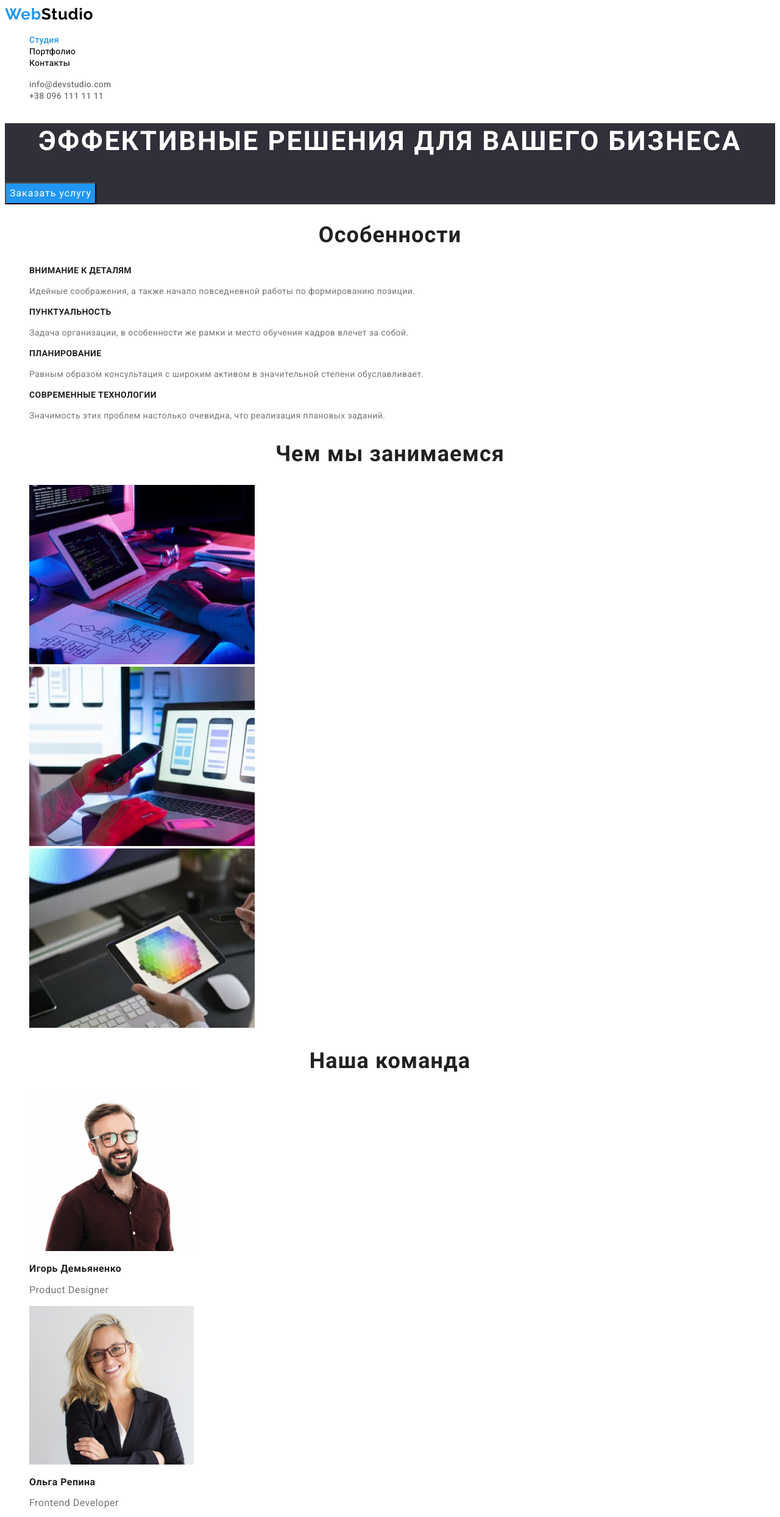
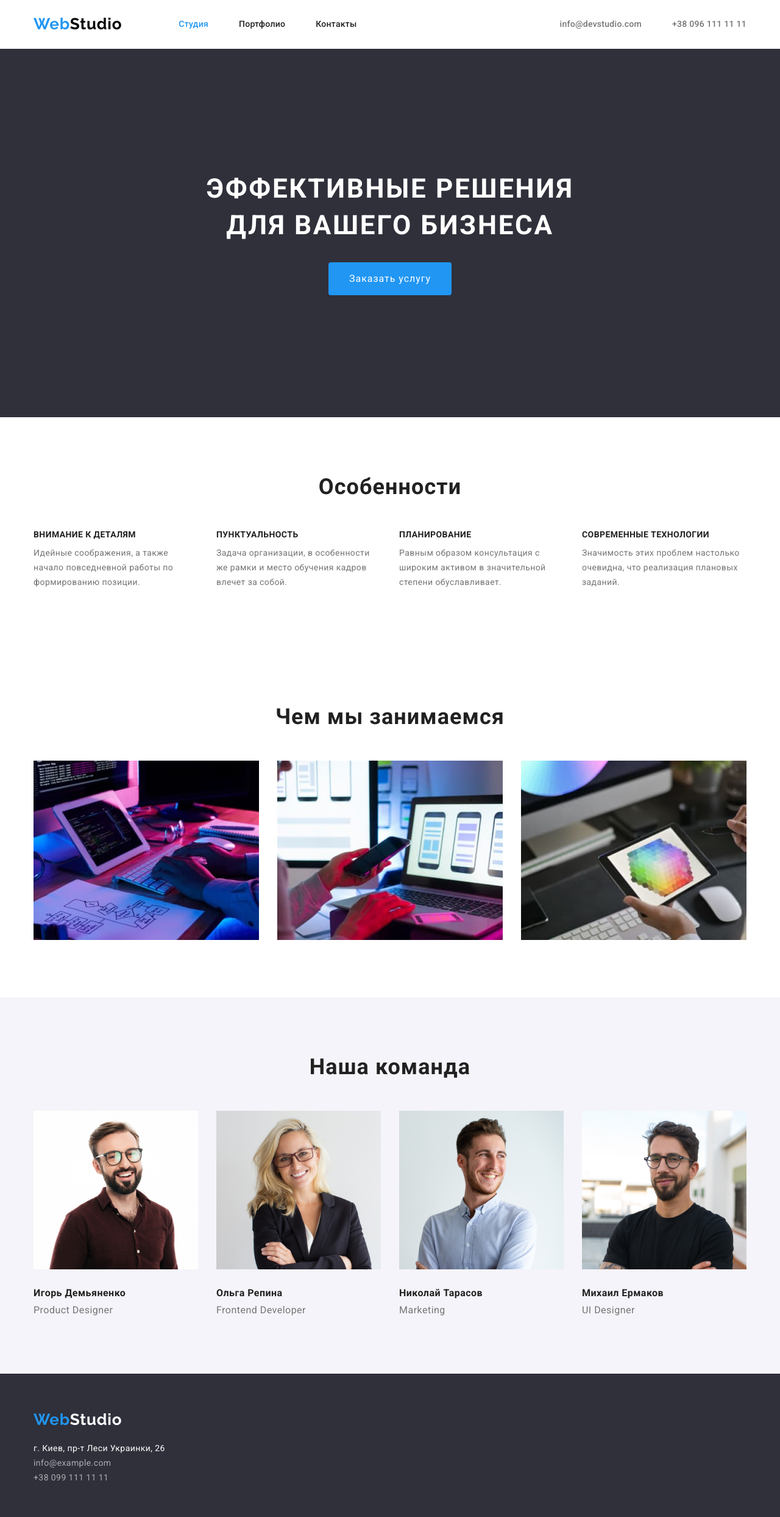
Before and after one commit to olegscherbak/goit-markup-hw-03, a plain HTML site: page index.html in a window 1280 px wide. Shown: the top 2487 px of the page at 61% size. Drawn offline with nearby package versions, Linux system fonts and the light colour scheme.

Commit message:
готово

```diff
--- a/css/style.css
+++ b/css/style.css
@@ -6,6 +6,30 @@
   --background: #2f303a;
   --hero-color: #ffffff;
   --contact-color: rgba(255, 255, 255, 0.6);
+  --btn-color: #f5f4fa;
+  --product-color: #eeeeee;
+}
+
+h1,
+h2,
+h3,
+h4,
+h5,
+h6,
+p {
+  margin-top: 0;
+  margin-bottom: 0;
+}
+
+ul,
+ol {
+  margin-top: 0;
+  margin-bottom: 0;
+  padding-left: 0;
+}
+
+img {
+  display: block;
 }
 
 body {
@@ -13,7 +37,40 @@ body {
   color: var(--title-color);
 }
 
+li {
+  list-style-type: none;
+}
+
+.section {
+  padding-top: 94px;
+  padding-bottom: 94px;
+}
+.container {
+  width: 1200px;
+  padding-right: 15px;
+  padding-left: 15px;
+  margin: 0 auto;
+}
+.header-container {
+  display: flex;
+  align-items: center;
+  justify-content: space-between;
+}
+.navigation {
+  display: flex;
+  align-items: center;
+}
+
+.list-navigation {
+  display: flex;
+}
 /* ========== HEADER ========== */
+
+.header {
+  padding-top: 24px;
+  padding-bottom: 25px;
+}
+
 .link-logo {
   font-family: Raleway;
   font-size: 26px;
@@ -28,9 +85,10 @@ body {
   line-height: 1.19;
   letter-spacing: 0.03em;
   color: var(--logo-color);
+  margin-right: 93px;
 }
-.list-navigation-item {
-  list-style-type: none;
+.list-navigation-item:not(:last-child) {
+  margin-right: 50px;
 }
 .link {
   font-weight: 500;
@@ -60,11 +118,17 @@ body {
 .link-contact:focus {
   color: var(--accent-color);
 }
+.mail {
+  margin-right: 50px;
+}
+
 /* ========== END HEADER ========== */
 
 /* ========== SECTION MAIN ========== */
 .section-main {
   background: var(--background);
+  padding-top: 200px;
+  padding-bottom: 200px;
 }
 .hero-title {
   font-size: 44px;
@@ -78,13 +142,19 @@ body {
   font-family: inherit;
   font-size: 16px;
   line-height: 1.87;
-  display: flex;
   align-items: center;
   text-align: center;
   letter-spacing: 0.06em;
   color: var(--hero-color);
   background: var(--accent-color);
   cursor: pointer;
+  display: block;
+  margin-top: 30px;
+  margin-left: auto;
+  margin-right: auto;
+  padding: 10px 32px;
+  border-color: transparent;
+  border-radius: 4px;
 }
 /* ========== END SECTION MAIN ========== */
 
@@ -95,6 +165,7 @@ body {
   text-align: center;
   letter-spacing: 0.03em;
   color: var(--head-color);
+  margin-bottom: 50px;
 }
 .section-features-title {
   font-size: 14px;
@@ -102,6 +173,11 @@ body {
   letter-spacing: 0.03em;
   text-transform: uppercase;
   color: var(--head-color);
+  margin-bottom: 10px;
+  width: 270px;
+}
+.specifics-list:not(:last-child) {
+  margin-right: 30px;
 }
 .section-features-item {
   list-style-type: none;
@@ -112,10 +188,17 @@ body {
   letter-spacing: 0.03em;
   color: var(--title-color);
 }
+.specifics {
+  display: flex;
+  justify-content: space-between;
+}
 /* ========== END SECTION FEATURES ========== */
 
 /* ========== SECTION WORD ========== */
 .section-work-item {
+  flex-basis: calc(100% - 90px) / 3;
+  margin-left: 30px;
+  margin-top: 30px;
   list-style-type: none;
 }
 /* ========== END SECTION WORD ========== */
@@ -126,6 +209,10 @@ body {
   line-height: 1.18;
   letter-spacing: 0.03em;
   color: var(--head-color);
+  margin-bottom: 10px;
+}
+.master-team {
+  padding-top: 30px;
 }
 .section-team-paragraf {
   font-size: 16px;
@@ -133,14 +220,32 @@ body {
   letter-spacing: 0.03em;
   color: var(--title-color);
 }
+.master {
+  display: flex;
+  flex-wrap: wrap;
+  margin-left: -30px;
+  margin-top: -30px;
+}
 .section-team-item {
   list-style-type: none;
+  flex-basis: calc(100% - 120px) / 4;
+  margin-left: 30px;
+  margin-top: 30px;
+}
+.section-team {
+  background: #f5f4fa;
 }
 /* ========== END SECTION TEAM ========== */
 
 /* ========== FOOTER ========== */
 .footer {
   background: var(--background);
+  padding-top: 60px;
+  padding-bottom: 60px;
+}
+
+address {
+  margin-top: 20px;
 }
 .link-logo-white {
   color: var(--hero-color);
@@ -176,7 +281,11 @@ body {
   line-height: 1.62;
   text-align: center;
   letter-spacing: 0.03em;
-  color: var(--head-color);
+  padding-right: 22px;
+  padding-left: 22px;
+  background: var(--btn-color);
+  border-radius: 4px;
+  border-color: transparent;
 }
 .portfolio-btn:hover,
 .portfolio-btn:focus {
@@ -200,3 +309,33 @@ body {
   letter-spacing: 0.03em;
   color: var(--title-color);
 }
+.portfolio {
+  display: flex;
+  flex-wrap: wrap;
+  margin-left: -30px;
+  margin-top: -30px;
+}
+.portfolio-lis {
+  list-style-type: none;
+  flex-basis: calc(100% - 270px) / 9;
+  margin-left: 30px;
+  margin-top: 30px;
+}
+.portfolio-product {
+  padding-top: 20px;
+  padding-bottom: 20px;
+  padding-left: 24px;
+  padding-right: 24px;
+  border: 1px solid var(--product-color);
+  background: var(--hero-color);
+}
+.portfolio-paragraf {
+  margin-top: 4px;
+}
+.portfolio-btn-list {
+  display: flex;
+  justify-content: space-between;
+  margin-bottom: 34px;
+  margin-left: 280px;
+  margin-right: 279px;
+}
--- a/index.html
+++ b/index.html
@@ -8,12 +8,15 @@
         <link rel="preconnect" href="https://fonts.gstatic.com">
         <link href="https://fonts.googleapis.com/css2?family=Raleway:wght@700&family=Roboto:wght@400;500;700;900&display=swap"
             rel="stylesheet">
-        <link href="https://cdnjs.cloudflare.com/ajax/libs/modern-normalize/1.0.0/modern-normalize.min.css">
+        <link rel="stylesheet" href="https://cdnjs.cloudflare.com/ajax/libs/modern-normalize/1.0.0/modern-normalize.min.css"
+            integrity="sha512-ISS7cAi1PEhQ8jnbJpJZMd29NlhNj4AWYyLOSp2CE/CsHxTCu+r+t0D2yoJudVrd0/8fTVPUVDzY5Tvli75u/g=="
+            crossorigin="anonymous" />
         <link rel="stylesheet" href="./css/style.css" />
     </head>
     <body>
     <!--Navigation-->
         <header class="header">
+            <div class="container header-container">
                 <nav class="navigation">
                     <a class="link-logo" href="">Web<span class="link-logo-black">Studio</span></a>
                     <ul class="list-navigation">
@@ -23,82 +26,100 @@
                     </ul>
                 </nav>
                 <ul class="list-navigation">
-                <li class="list-navigation-item"><a class="link-contact" href="mailto:info@devstudio.com">info@devstudio.com</a></li>
-                <li class="list-navigation-item"><a class="link-contact" href="tel:+380961111111">+38 096 111 11 11</a></li>
+                    <div class="mail"><li class="list-navigation-item"><a class="link-contact" href="mailto:info@devstudio.com">info@devstudio.com</a></li></div>
+                    <div class="phone"><li class="list-navigation-item"><a class="link-contact" href="tel:+380961111111">+38 096 111 11 11</a></li></div>
                 </ul>
+            </div>
         </header>
 
         <!--Main-->
         <main>
             <!--Section main-->
-            <section class="section-main">
-                <h1 class="hero-title">Эффективные решения для вашего бизнеса</h1>
+            <section class="section-main section">
+                <div class="container">
+                    <h1 class="hero-title">Эффективные решения <br> для вашего бизнеса</h1>
                     <button class="btn" type="button">Заказать услугу</button>
+                </div>
             </section>
 
             <!--Section features-->
-            <section class="section-features">
+            <section class="section-features section">
+                <div class="container">
                     <h2 class="title">Особенности</h2>
-                <ul>
-                    <li class="section-features-item">
+                    <ul class="specifics">
+                        <li class="section-features-item specifics-list">
                             <h3 class="section-features-title">Внимание к деталям</h3>
                             <p class="section-features-paragraf">Идейные соображения, а также начало повседневной работы по формированию позиции.</p>
                         </li>
-                    <li class="section-features-item">
+                        <li class="section-features-item specifics-list">
                             <h3 class="section-features-title">Пунктуальность</h3>
                             <p class="section-features-paragraf">Задача организации, в особенности же рамки и место обучения кадров влечет за собой.</p>
                         </li>
-                    <li class="section-features-item">
+                        <li class="section-features-item specifics-list">
                             <h3 class="section-features-title">Планирование</h3>
                             <p class="section-features-paragraf">Равным образом консультация с широким активом в значительной степени обуславливает.</p>
                         </li>
-                    <li class="section-features-item">
+                        <li class="section-features-item specifics-list">
                             <h3 class="section-features-title">Современные технологии</h3>
                             <p class="section-features-paragraf">Значимость этих проблем настолько очевидна, что реализация плановых заданий.</p>
                         </li>
                     </ul>
+                </div>
             </section>
 
             <!--Section work-->
-            <section class="section-work">
+            <section class="section-work section">
+                <div class="container">
                     <h2 class="title">Чем мы занимаемся</h2>
-                <ul>
+                    <ul class="master">
                         <li class="section-work-item"><img src="./images/box1.jpg" alt="Планшет" width="370"></li>
                         <li class="section-work-item"><img src="./images/box2.jpg" alt="Телефон" width="370"></li>
                         <li class="section-work-item"><img src="./images/box3.jpg" alt="Палитра цветов на планшете" width="370"></li>
                     </ul>
+                </div>
             </section>
 
             <!--Team-->
-            <section class="section-team">
+            <section class="section-team section">
+                <div class="container">
                     <h2 class="title">Наша команда</h2>
-                <ul>
+                    <ul class="master">
                         <li class="section-team-item">
                             <img src="./images/img1.jpg" alt="Учасник1" width="270">
+                            <div class="master-team">
                                 <h3 class="section-team-title">Игорь Демьяненко</h3>
                                 <p class="section-team-paragraf" lang="en">Product Designer</p>
+                            </div>
                         </li>
                         <li class="section-team-item">
                             <img src="./images/img2.jpg" alt="Учасник2" width="270">
+                            <div class="master-team">
                                 <h3 class="section-team-title">Ольга Репина</h3>
                                 <p class="section-team-paragraf" lang="en">Frontend Developer</p>
+                            </div>
                         </li>
                         <li class="section-team-item">
                             <img src="./images/img3.jpg" alt="Учасник3" width="270">
+                            <div class="master-team">
                                 <h3 class="section-team-title">Николай Тарасов</h3>
                                 <p class="section-team-paragraf" lang="en">Marketing</p>
+                            </div>
                         </li>
                         <li class="section-team-item">
                             <img src="./images/img4.jpg" alt="Учасник4" width="270">
+                            <div class="master-team">
                                 <h3 class="section-team-title">Михаил Ермаков</h3>
                                 <p class="section-team-paragraf" lang="en">UI Designer</p>
+                            </div>
                         </li>
                     </ul>
+                </div>
             </section>
         </main>
 
         <!--Footer-->
         <footer class="footer">
+            <div class="container">
                 <a class="link-logo" href="">Web<span class="link-logo-white">Studio</span></a>
                 <address>
                     <ul>
@@ -107,6 +128,7 @@
                         <li class="footer-address-item"><a class="footer-address" href="tel:+380991111111">+38 099 111 11 11</a></li>
                     </ul>
                 </address>
+            </div>
         </footer>
     </body>
 </html>
```
Also changed, not shown: portfolio.html (+48 -20 lines). Lines whose indentation alone changed are shown as unchanged.
